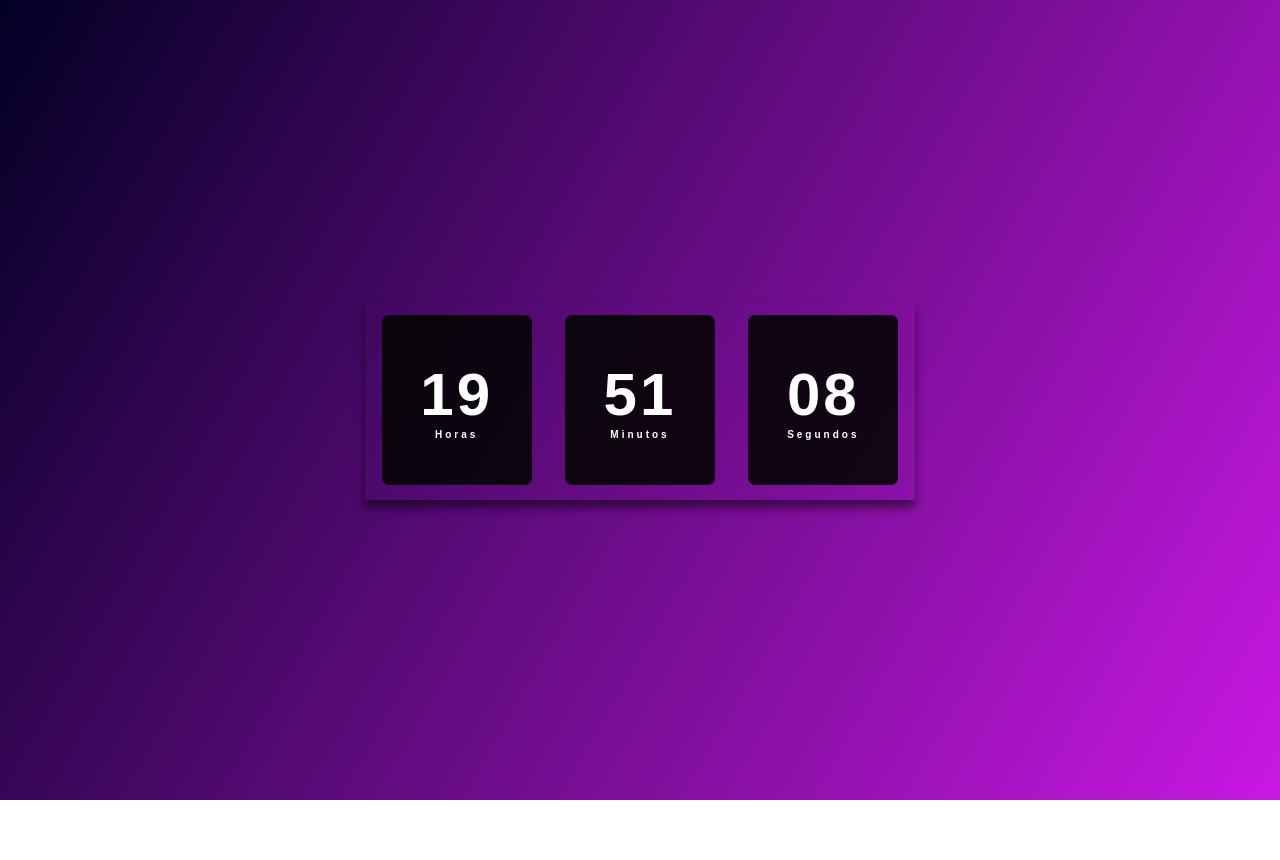
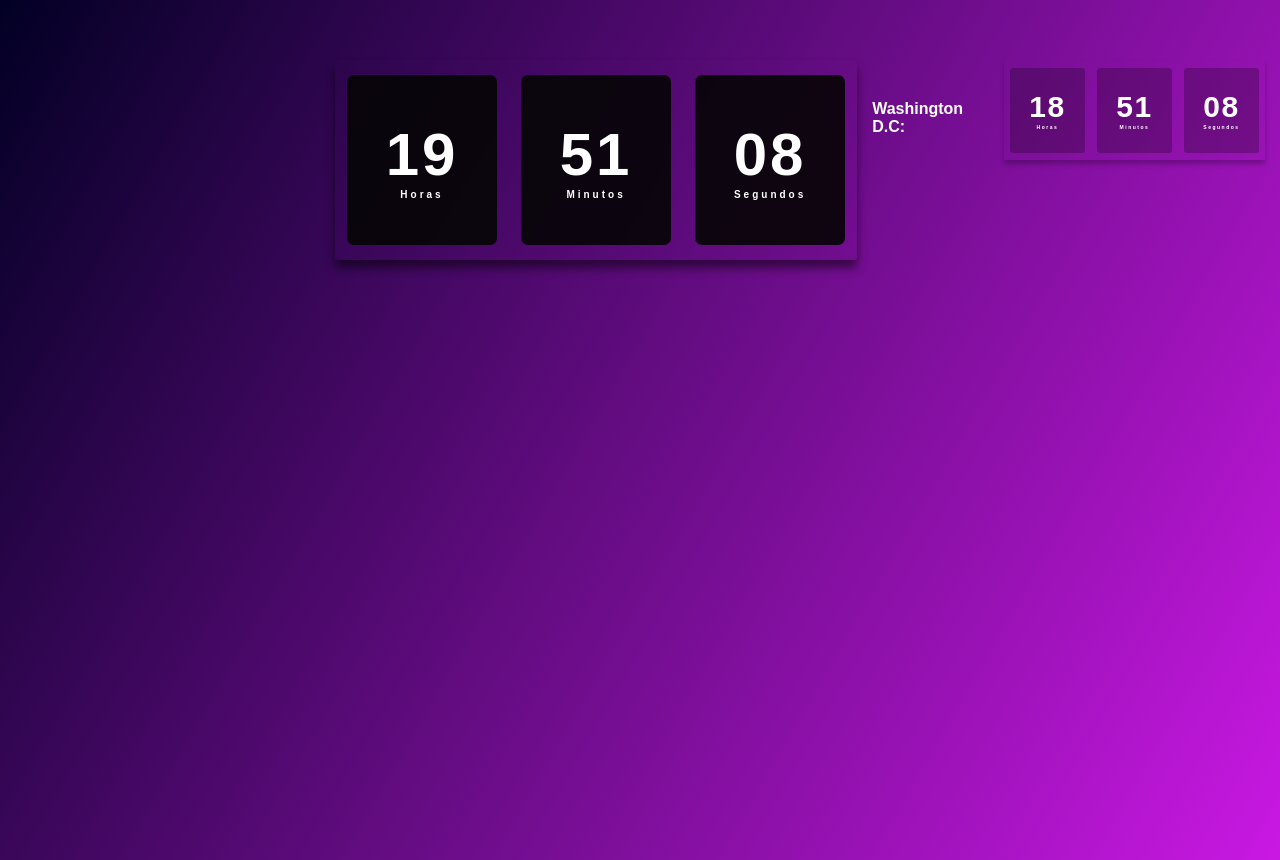
Before and after one commit to bugsQA/bugs-digital-clock, a plain HTML site: page index.html in a window 1280 px wide. Before the commit the page ends 800 px from the top, so only its background shows below. Drawn offline with Linux system fonts and the light colour scheme; a web font is replaced by a local one.

Commit message:
washington dc test

```diff
--- a/assets/css/style.css
+++ b/assets/css/style.css
@@ -10,11 +10,14 @@ body {
     height: 100vh;
     background: linear-gradient(120deg, #020024, #c918e3);
     display: flex;
-    align-items: center;
+    margin-top: 60px;
+    align-items: flex-start;
     justify-content: center;
+    margin-left: 335px;
 }
 
-.relogio {
+
+.relogio-br {
     display: flex;
     align-items: center;
     justify-content: space-around;
@@ -25,7 +28,7 @@ body {
     box-shadow: 0px 8px 10px rgba(0, 0, 0, .5);
 }
 
-.relogio div {
+.relogio-br div {
     height: 170px;
     width: 150px;
     display: flex;
@@ -39,11 +42,60 @@ body {
     letter-spacing: 3px;
 }
 
-.relogio span {
+.relogio-br span {
     font-weight: bolder;
     font-size: 60px;
 }
 
-.relogio span.tempo {
+.relogio-br span.tempo {
     font-size: 10px;
 }
+
+.relogio-us {
+    display: flex;
+    align-items: center;
+    justify-content: space-around;
+    height: 100px;
+    width: 275px;
+    background: transparent;
+    border-radius: 1.5px;
+    box-shadow: 0px 4px 5px rgba(0, 0, 0, .25);
+}
+
+.relogio-us div {
+    height: 85px;
+    width: 75px;
+    display: flex;
+    flex-direction: column;
+    align-items: center;
+    justify-content: center;
+    color: #fff;
+    background: rgba(0, 0, 0, .25);
+    box-shadow: rgba(0, 0, 0, .35);
+    border-radius: 3.5px;
+    letter-spacing: 1.5px;
+
+}
+
+.relogio-us span {
+    font-weight: bolder;
+    font-size: 30px;
+}
+
+.relogio-us span.tempo {
+    font-size: 5px;
+}
+
+.relogio-br, .relogio-us {
+    margin-right: 15px;
+}
+
+.title-us {
+    display: flex;
+    align-items: center;
+    justify-content: center;
+    margin-right: 10px;
+    margin-top: 40px;
+    color: #fff;
+    font-weight: bolder;
+}
--- a/assets/js/script.js
+++ b/assets/js/script.js
@@ -1,6 +1,10 @@
 const horas = document.getElementById('horas')
 const minutos = document.getElementById('minutos')
 const segundos = document.getElementById('segundos')
+const horas_us = document.getElementById('horas-us')
+const minutos_us = document.getElementById('minutos-us')
+const segundos_us = document.getElementById('segundos-us')
+
 
 const relogio = setInterval(function time() {
     let dateToday = new Date();
@@ -18,3 +22,20 @@ const relogio = setInterval(function time() {
     minutos.textContent = min
     segundos.textContent = s
 })
+
+const relogio_us = setInterval(function time() {
+    let dateToday = new Date();
+    let hr = dateToday.getHours() -1;
+    let min = dateToday.getMinutes();
+    let s = dateToday.getSeconds();
+
+    if (hr < 10) hr = '0' + hr
+
+    if (min < 10) min = '0' + min
+
+    if (s < 10) s = '0' + s
+
+    horas_us.textContent = hr;
+    minutos_us.textContent = min
+    segundos_us.textContent = s
+})
--- a/index.html
+++ b/index.html
@@ -7,7 +7,7 @@
     <title>Relógio Digital</title>
 </head>
 <body>
-    <div class="relogio">
+    <div class="relogio-br">
         <div>
             <span id="horas">00</span>
             <span class="tempo">Horas</span>
@@ -24,6 +24,25 @@
         </div>
     </div>
 
+    <div class="title-us">Washington D.C:</div>
+
+    <div class="relogio-us">
+        <div>
+            <span id="horas-us">00</span>
+            <span class="tempo">Horas</span>
+        </div>
+
+        <div>
+            <span id="minutos-us">00</span>
+            <span class="tempo">Minutos</span>
+        </div>
+
+        <div>
+            <span id="segundos-us">00</span>
+            <span class="tempo">Segundos</span>
+        </div>
+    </div>
+
     <script src="assets/js/script.js"></script>
 
 </body>
```
